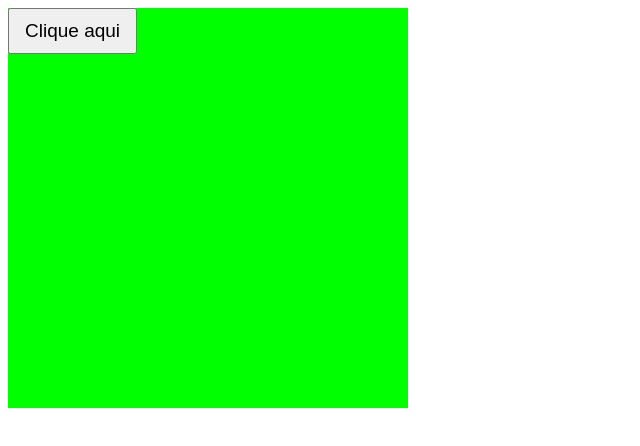
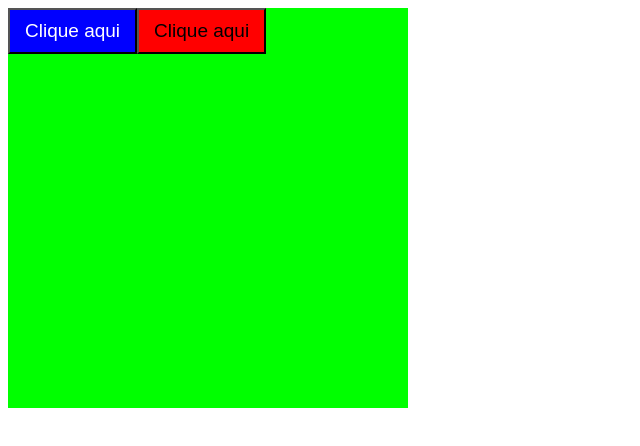
Before and after one commit to moisesjunior45/React-js, a React (Create React App) app in the folder Conceitos-basicos/react1/: page / in a window 1280 px wide. Shown: the top 446 px of the page, without its empty margins (0-640 px from the left). Built offline with nearby package versions, Linux system fonts and the light colour scheme.

Commit message:
Editando arquivo

```diff
--- a/Conceitos-basicos/react1/src/App.js
+++ b/Conceitos-basicos/react1/src/App.js
@@ -46,7 +46,7 @@ function App() {
 
 // Aula 04 - Componentes e Props
 
-function Avatar(props) {
+/*function Avatar(props) {
   return (
     // Usando Css em React
     <div style={{ backgroundColor: 'blue', padding: 20, width: 150 }}>
@@ -55,7 +55,7 @@ function Avatar(props) {
       <span>{props.user.name}</span>
     </div>
   );
-}
+}*/
 
 /*function App() {
 
@@ -68,7 +68,7 @@ function Avatar(props) {
   </>;
 }*/
 
-// Aula 06 - Estilização com StyledComponents
+// Aula 06 e 07 - Estilização com StyledComponents
 
 const Site = styled.div`
   width:400px;
@@ -79,13 +79,16 @@ const Site = styled.div`
 const Botao = styled.button`
   font-size:19px;
   padding:10px 15px;
+  background-color: ${props => props.ativo === true ? '#0000FF' : '#FF0000'};
+  color: ${props => props.ativo === true ? '#FFF' : '#000'};
 `;
 
 function App() {
 
   return (
     <Site>
-      <Botao>Clique aqui</Botao>
+      <Botao ativo={true}>Clique aqui</Botao>
+      <Botao ativo={false}>Clique aqui</Botao>
     </Site>
   );
 }
```
